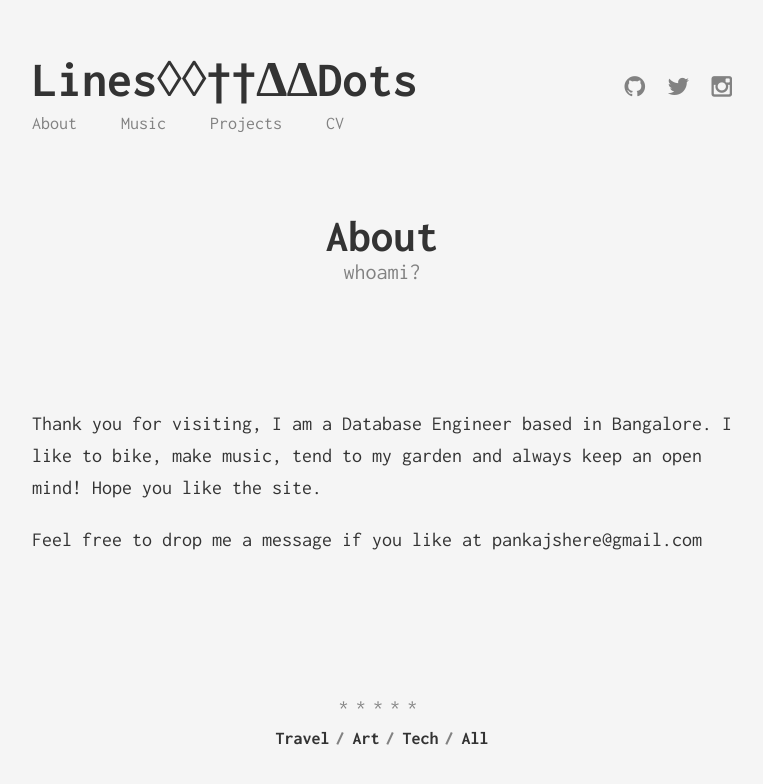
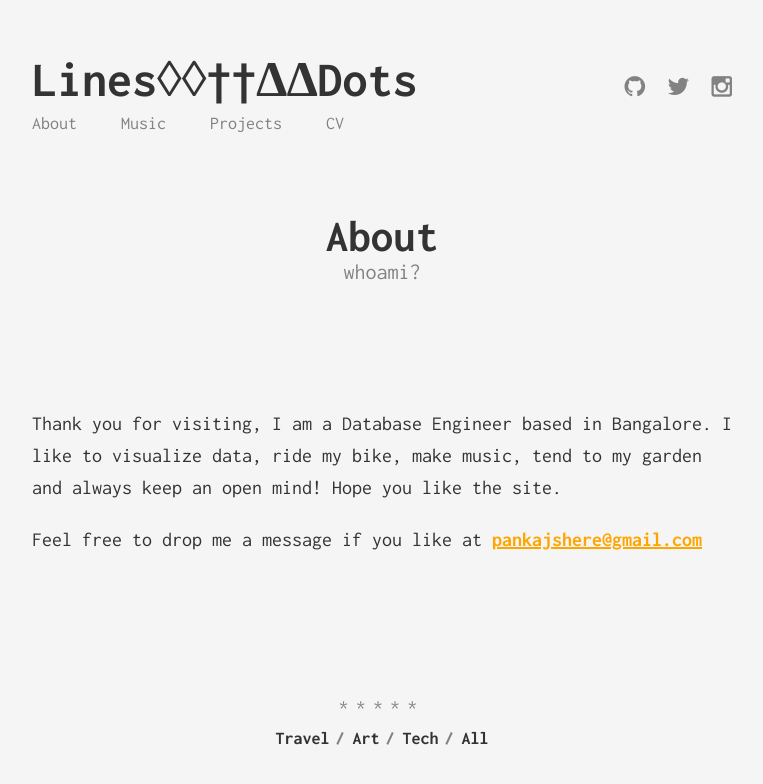
Before and after one commit to PJShere/PJShere.github.io, a Jekyll site: the page built from about.md, in a window 1280 px wide. Shown: the top 784 px of the page, without its empty margins (258-1021 px from the left). Built offline with Jekyll 4.4.1, drawn with Linux system fonts in a browser that asks for light colours.

Commit message:
change styling on about page.

```diff
--- a/about.md
+++ b/about.md
@@ -5,6 +5,6 @@ subtitle: whoami?
 permalink: /about/
 ---
 
-Thank you for visiting, I am a Database Engineer based in Bangalore. I like to bike, make music, tend to my garden and always keep an open mind! Hope you like the site.
+Thank you for visiting, I am a Database Engineer based in Bangalore. I like to visualize data, ride my bike, make music, tend to my garden and always keep an open mind! Hope you like the site.
 
-Feel free to drop me a message if you like at pankajshere@gmail.com
+Feel free to drop me a message if you like at <span style="color:orange; font-weight: bold; text-decoration: underline;">pankajshere@gmail.com</span>
```
